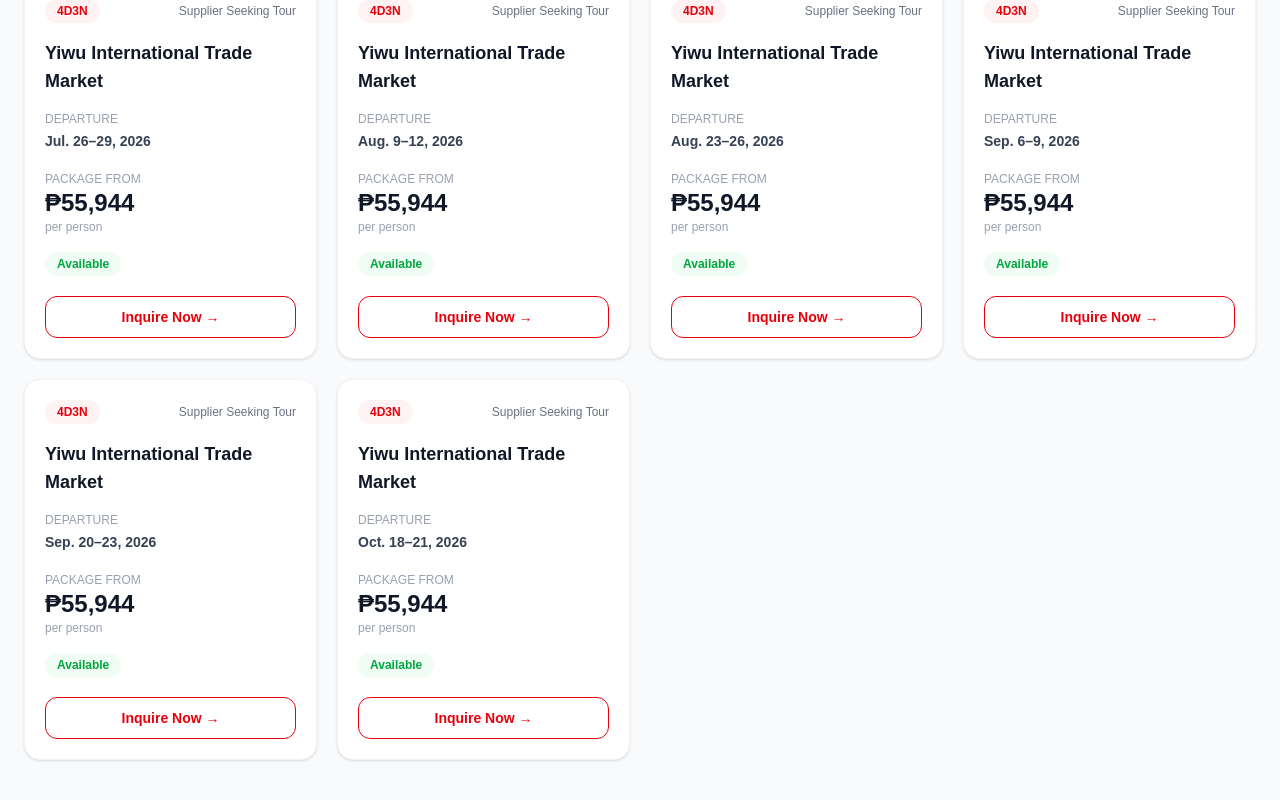
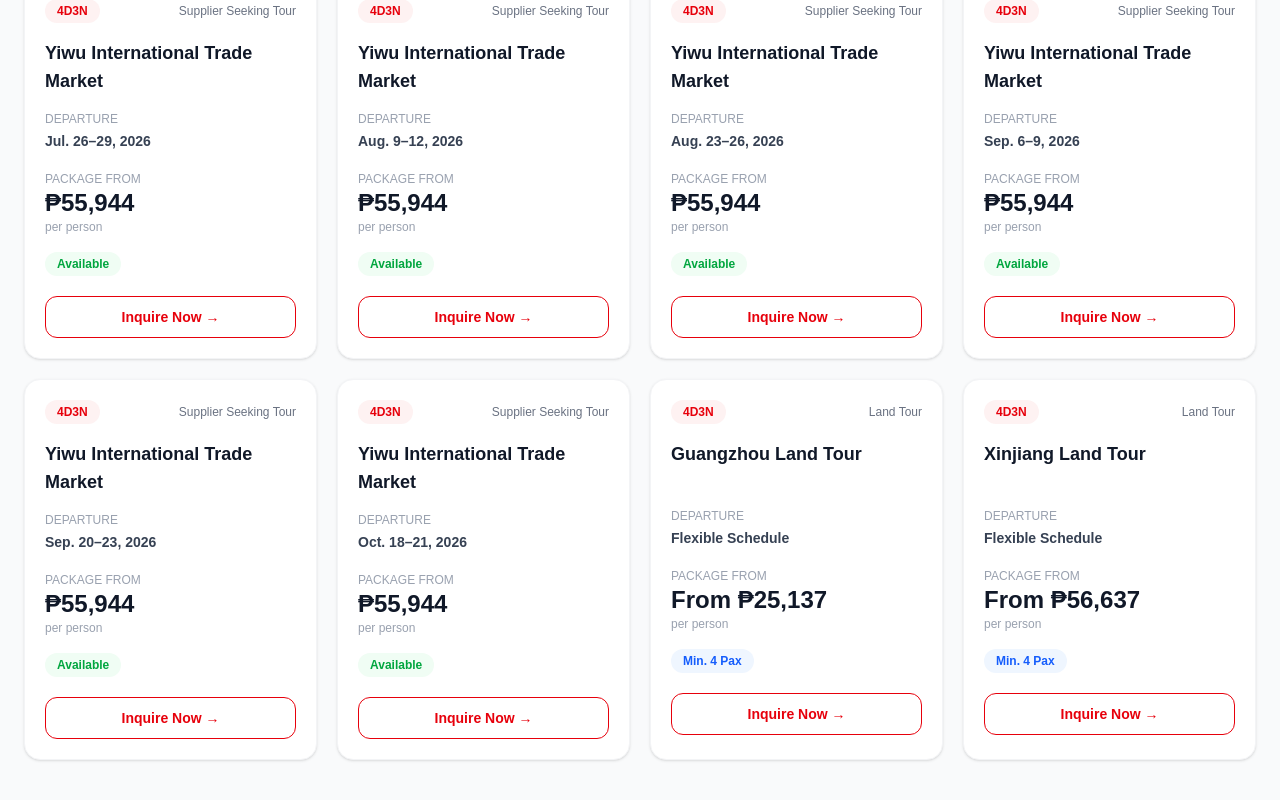
Before and after one commit to chingutravelandtours/chingu-website, a Next.js app: page /tour-packages in a window 1280 px wide. Shown: the part 7400-8200 px from the top of the page. Built offline with nearby package versions, Linux system fonts and the light colour scheme.

Commit message:
Update page.tsx

```diff
--- a/app/tour-packages/page.tsx
+++ b/app/tour-packages/page.tsx
@@ -672,6 +672,30 @@ const packages = [
     price: "₱55,944",
     status: "Available",
   },
+
+  // =========================
+  // GUANGZHOU LAND TOUR
+  // =========================
+  {
+    title: "Guangzhou Land Tour",
+    subtitle: "Land Tour",
+    duration: "4D3N",
+    dates: "Flexible Schedule",
+    price: "From ₱25,137",
+    status: "Min. 4 Pax",
+  },
+
+  // =========================
+  // XINJIANG LAND TOUR
+  // =========================
+  {
+    title: "Xinjiang Land Tour",
+    subtitle: "Land Tour",
+    duration: "4D3N",
+    dates: "Flexible Schedule",
+    price: "From ₱56,637",
+    status: "Min. 4 Pax",
+  },
 ];
 
 export default function TourPackagesPage() {
```
